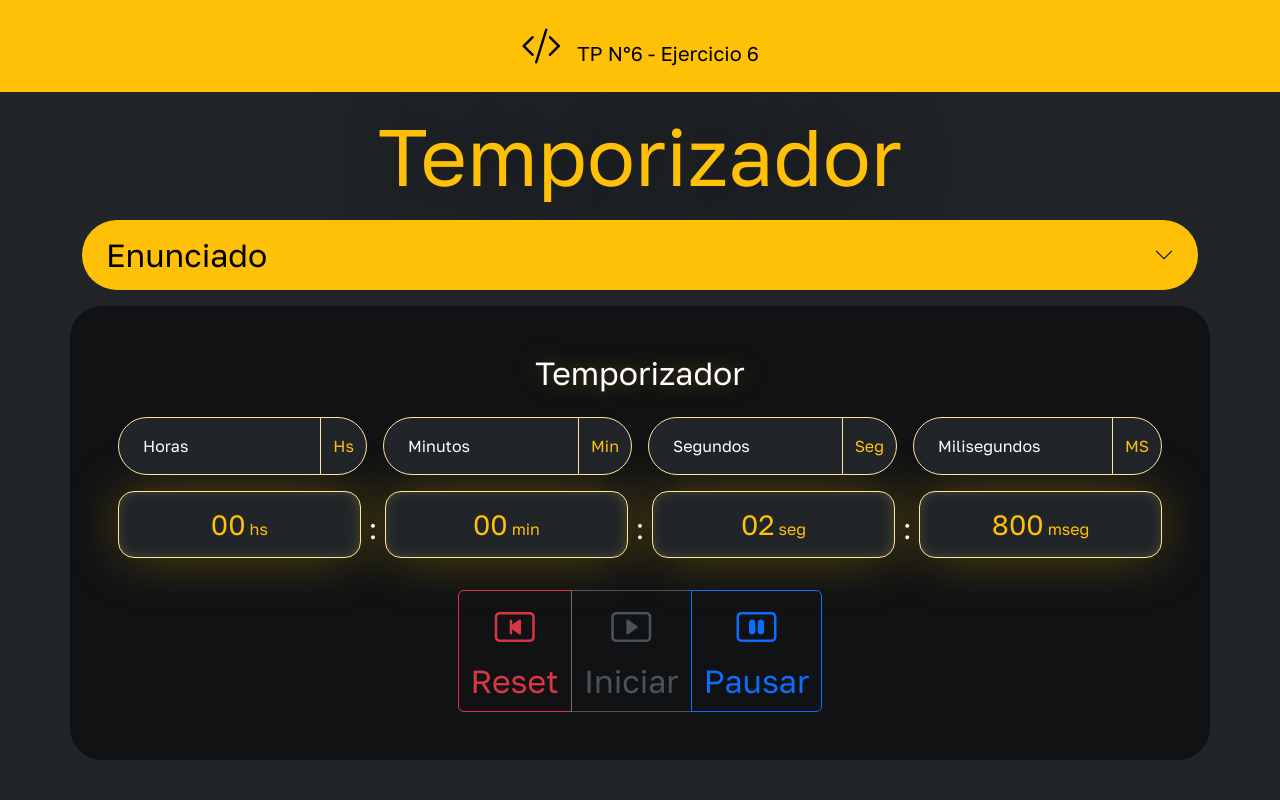
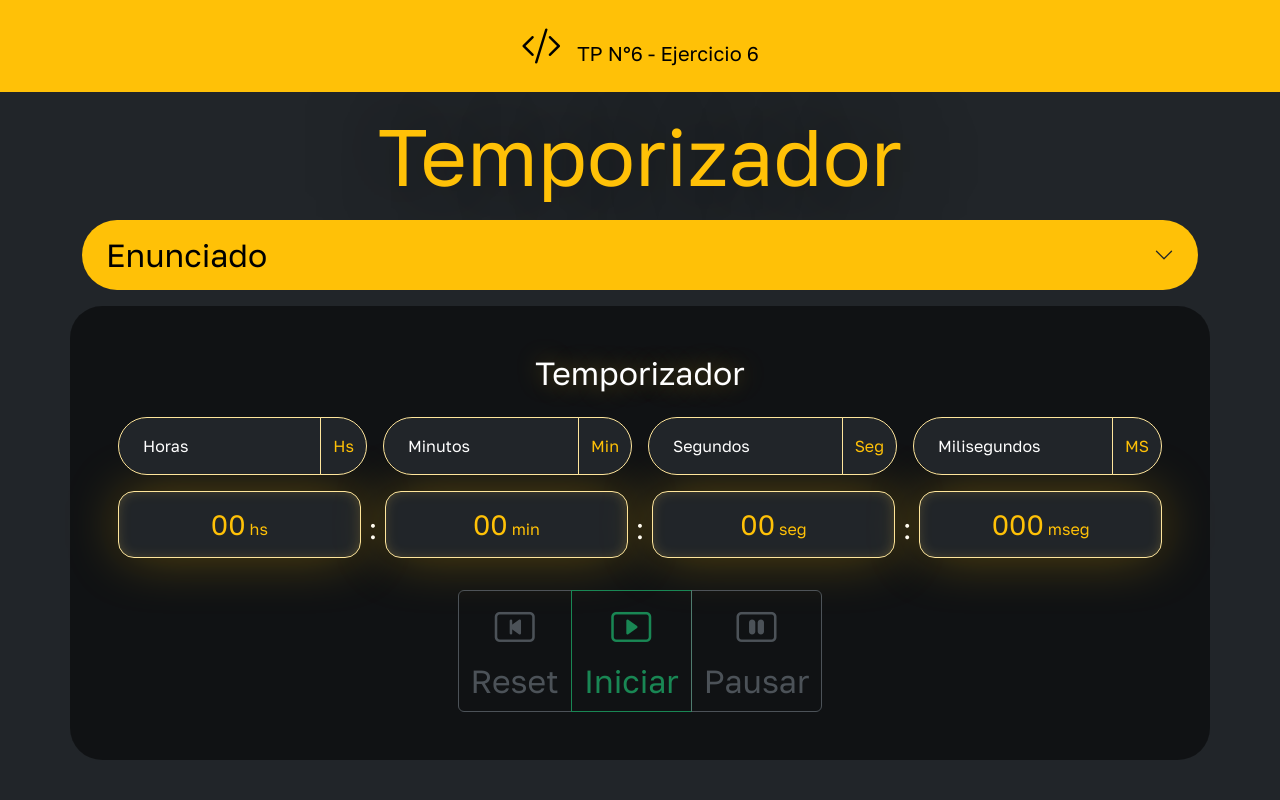
Before and after one commit to LucianoAngeleri/-RollingCode-TP5-Ejercicio6-JS, a plain HTML site: page index.html in a window 1280 px wide. Both pictures are taken after a click on the button "Iniciar". Shown: the top 800 px of the page. Drawn offline with nearby package versions, Linux system fonts and the light colour scheme.

Commit message:
Se agregó la funcionalidad principal del temporizador

```diff
--- a/index.html
+++ b/index.html
@@ -60,10 +60,10 @@
       <section
         class="container flex-column my-3 px-3 py-3 px-md-5 py-md-5 bg-black bg-opacity-50 rounded-5">
         <h3 class="fs-2 text-center pb-3 neon-texto">Temporizador</h3>
-        <form class="d-flex justify-content-between flex-column flex-md-row gap-1 gap-md-3">
+        <div class="d-flex justify-content-between flex-column flex-md-row gap-1 gap-md-3">
           <div class="input-group mb-3">
             <div class="form-floating">
-              <input type="number" class="form-control form-control-lg ps-4" id="inputHoras" placeholder="Ingrese las horas" required min="1">
+              <input type="number" class="form-control form-control-lg ps-4" id="inputHoras" placeholder="Ingrese las horas" required min="1" max="23">
               <label class="ps-4" for="inputHoras">Horas</label>
             </div>
             <span class="input-group-text">Hs</span>
@@ -89,7 +89,7 @@
             </div>
             <span class="input-group-text">MS</span>
           </div>
-        </form>
+        </div>
         <div class="d-flex justify-content-between align-items-center gap-1 gap-md-2">
           <h4 class="fs-3 text-warning rounded-4 bg-dark border border-warning-subtle py-3 px-md-3 w-100 neon" id="horas">
             00<small class="fs-6 ps-1 d-none d-md-inline">hs</small>
--- a/js/app.js
+++ b/js/app.js
@@ -7,26 +7,63 @@ let horas = document.getElementById("horas"),
     segundos = document.getElementById("segundos"),
     milisegundos = document.getElementById("milisegundos");
 
+let inputHoras = document.getElementById("inputHoras"),
+    inputMinutos = document.getElementById("inputMinutos"),
+    inputSegundos = document.getElementById("inputSegundos"),
+    inputMilisegundos = document.getElementById("inputMilisegundos");
+
 btnInicio.addEventListener("click", iniciar);
 btnPausa.addEventListener("click", pausar);
 btnReset.addEventListener("click", reset);
 
+
+let tiempoFinal;
 let tiempoActual;
-let tiempoCronometrado = 0;
-let intervalo;
+let tiempoFaltante;
+let actualizar;
 let mseg = 0;
 let seg = 0;
 let min = 0;
 let hs = 0;
 
-function cronometrarTiempo() {
-    tiempoCronometrado = Date.now() - tiempoActual;
-    mseg = tiempoCronometrado % 1000;
-    seg = Math.floor(tiempoCronometrado/1000)%60;
-    min = Math.floor(tiempoCronometrado/1000/60)%60;
-    hs = Math.floor(tiempoCronometrado/1000/60/60);
+function setearTiempo(){
+    mseg = parseInt(inputMilisegundos.value ? inputMilisegundos.value : 0);
+    seg = parseInt(inputSegundos.value ? inputSegundos.value : 0);
+    min = parseInt(inputMinutos.value ? inputMinutos.value : 0);
+    hs = parseInt(inputHoras.value ? inputHoras.value : 0);
+    tiempoFinal = new Date().getTime() + (mseg + (seg * 1000) + (min * 60 * 1000)+ (hs * 60 *60 * 1000));
 }
+function reiniciarBotones() {
+        btnReset.disabled = true
+        btnPausa.disabled = true
+        btnInicio.disabled = false
+        btnPausa.classList.replace("btn-outline-primary","btn-outline-secondary")
+        btnReset.classList.replace("btn-outline-danger","btn-outline-secondary")
+        if (btnInicio.classList.contains("btn-outline-secondary")) {
+            btnInicio.classList.replace("btn-outline-secondary","btn-outline-success")
+        }
+}
+
 function actualizarTiempo() {
+    tiempoActual = new Date().getTime();
+    tiempoFaltante = tiempoFinal - tiempoActual;
+    if (tiempoFaltante <= 0) {
+        alert("Tiempo Finalizado!")
+        clearInterval(actualizar)
+        tiempoFinal  = 0;
+        tiempoActual  = 0;
+        tiempoFaltante = 0;
+        mseg = 0;
+        seg = 0;
+        min = 0;
+        hs = 0;
+        reiniciarBotones();
+
+    }
+        mseg = tiempoFaltante % 1000;
+        seg = Math.floor(tiempoFaltante/1000)%60;
+        min = Math.floor(tiempoFaltante/1000/60)%60;
+        hs = Math.floor(tiempoFaltante/1000/60/60);
         if (mseg < 10) {
             mseg = "00" + mseg
         }else if(mseg != 10 && mseg < 100){
@@ -45,10 +82,11 @@ function actualizarTiempo() {
         segundos.innerHTML = `${seg}<small class="fs-6 ps-1 d-none d-md-inline">seg</small>`
         minutos.innerHTML = `${min}<small class="fs-6 ps-1 d-none d-md-inline">min</small>`
         horas.innerHTML = `${hs}<small class="fs-6 ps-1 d-none d-md-inline">hs</small>`
+
+
 }
 function iniciar() {
-    tiempoActual = Date.now() - tiempoCronometrado;
-    intervalo = setInterval(cronometrarTiempo, 1)
+    setearTiempo()
     actualizar = setInterval(actualizarTiempo, 1)
     btnInicio.disabled = true
     btnPausa.disabled = false
@@ -59,7 +97,6 @@ function iniciar() {
 
 }
 function pausar() {
-    clearInterval(intervalo);
     clearInterval(actualizar);
     btnInicio.disabled = false
     btnPausa.disabled = true
@@ -68,20 +105,17 @@ function pausar() {
 
 }
 function reset() {
-    clearInterval(intervalo);
     clearInterval(actualizar);
-    tiempoCronometrado = 0;
+    tiempoFinal  = 0;
+    tiempoActual  = 0;
+    tiempoFaltante = 0;
     mseg = 0;
     seg = 0;
     min = 0;
     hs = 0;
-    actualizarTiempo();
-    btnReset.disabled = true
-    btnPausa.disabled = true
-    btnInicio.disabled = false
-    btnPausa.classList.replace("btn-outline-primary","btn-outline-secondary")
-    btnReset.classList.replace("btn-outline-danger","btn-outline-secondary")
-    if (btnInicio.classList.contains("btn-outline-secondary")) {
-        btnInicio.classList.replace("btn-outline-secondary","btn-outline-success")
+    milisegundos.innerHTML = `${mseg}<small class="fs-6 ps-1 d-none d-md-inline">mseg</small>`
+    segundos.innerHTML = `${seg}<small class="fs-6 ps-1 d-none d-md-inline">seg</small>`
+    minutos.innerHTML = `${min}<small class="fs-6 ps-1 d-none d-md-inline">min</small>`
+    horas.innerHTML = `${hs}<small class="fs-6 ps-1 d-none d-md-inline">hs</small>`
+    reiniciarBotones()
 }
-}
```
Lines whose indentation alone changed are shown as unchanged.
